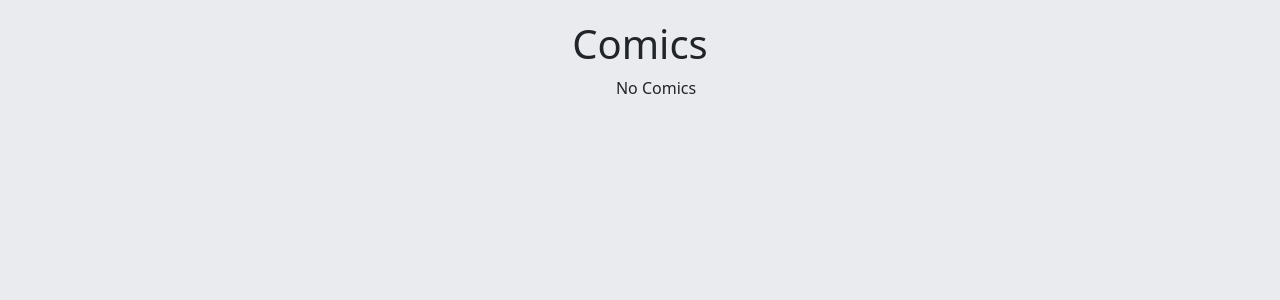
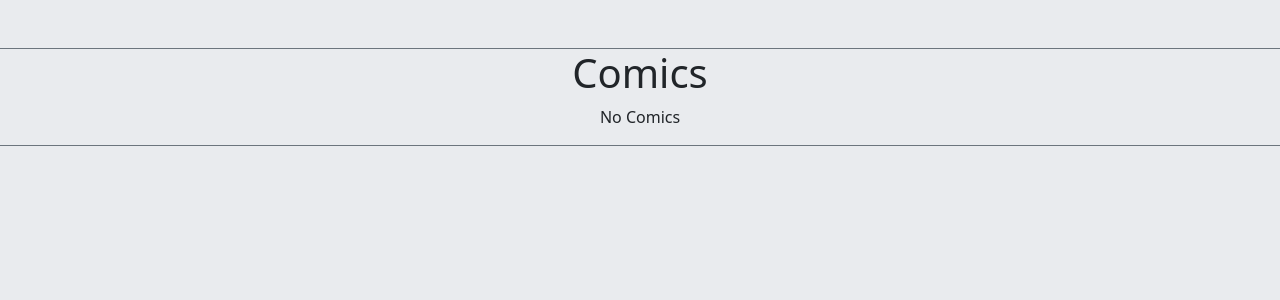
Before and after one commit to Rakitzis45/marvel-comics, a React (Create React App) app: page /comics in a window 1280 px wide. Shown: the top 300 px of the page. Built offline with nearby package versions, Linux system fonts and the light colour scheme.

Commit message:
add class name to div

```diff
--- a/src/components/comics/Comics.js
+++ b/src/components/comics/Comics.js
@@ -5,12 +5,12 @@ class Comics extends Component {
 
     render(){
         return (
-            <>
+            <div className="row align-items-center my-5 border border-secondary">
             <h1>Comics</h1>
                 <ol>
                     {this.props.comics ? this.props.comics.map(comic => <Comic key={comic.id} comic={comic} />) : "No Comics"}
                 </ol>
-            </>
+            </div>
         )
     }
 }
```
